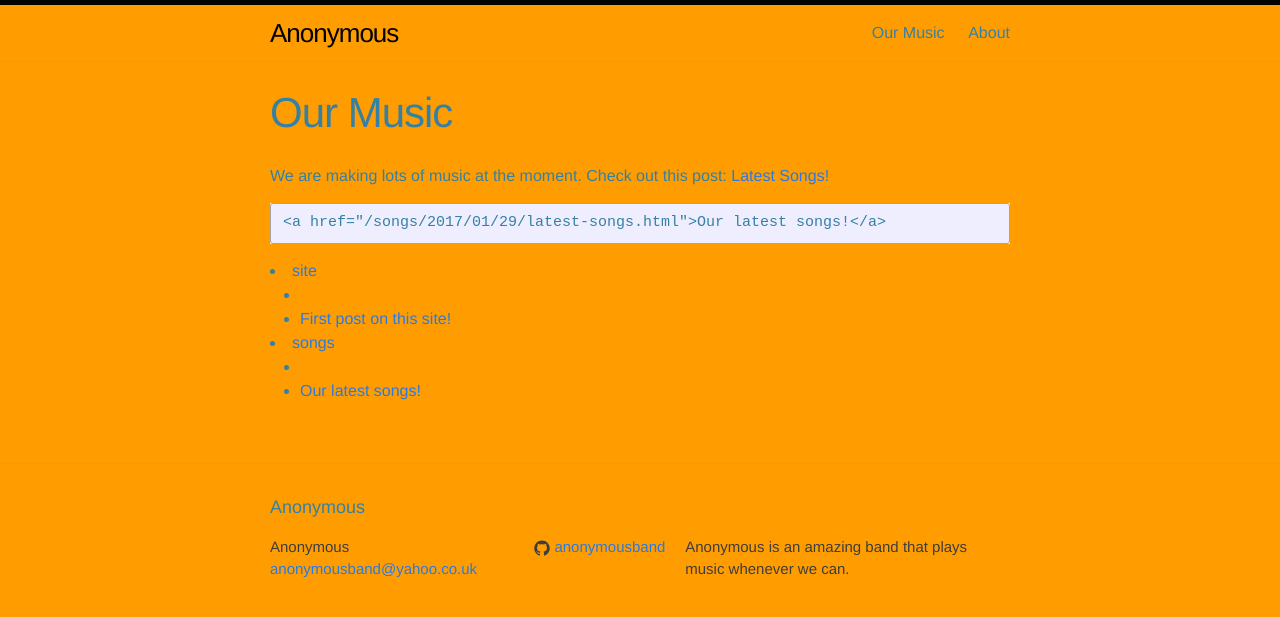
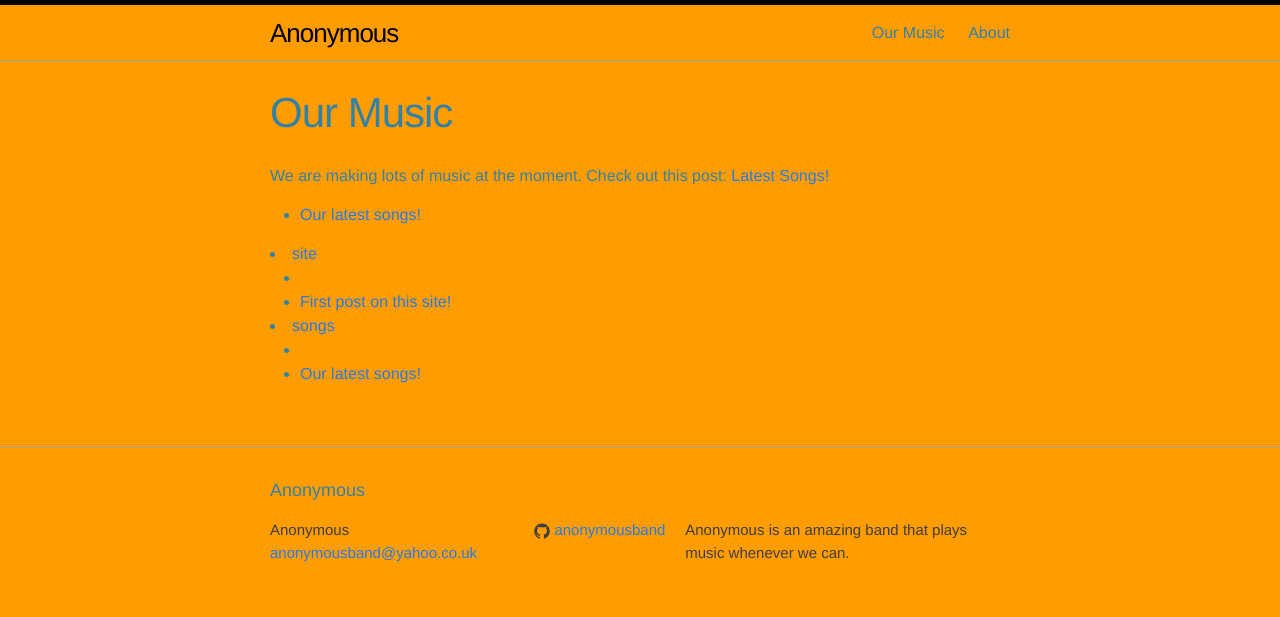
Before and after one commit to anonymousband/anonymousband.github.io, a Jekyll site: the page built from songs/index.md, in a window 1280 px wide. Shown: the top 617 px of the page. Built offline with Jekyll 4.4.1, drawn with Linux system fonts in a browser that asks for light colours.

Commit message:
Update index.md

```diff
--- a/songs/index.md
+++ b/songs/index.md
@@ -7,7 +7,9 @@ We are making lots of music at the moment. Check out this post:
 [Latest Songs!]({{ site.baseurl }}{% post_url 2017-01-29-latest-songs %})
 
 {% for post in site.categories.songs %}
-    <a href="{{post.url}}">{{ post.title }}</a>
+<ul>
+    <li><a href="{{post.url}}">{{ post.title }}</a></li>
+</ul>
 {% endfor %}
 
 {% for category in site.categories %}
```
